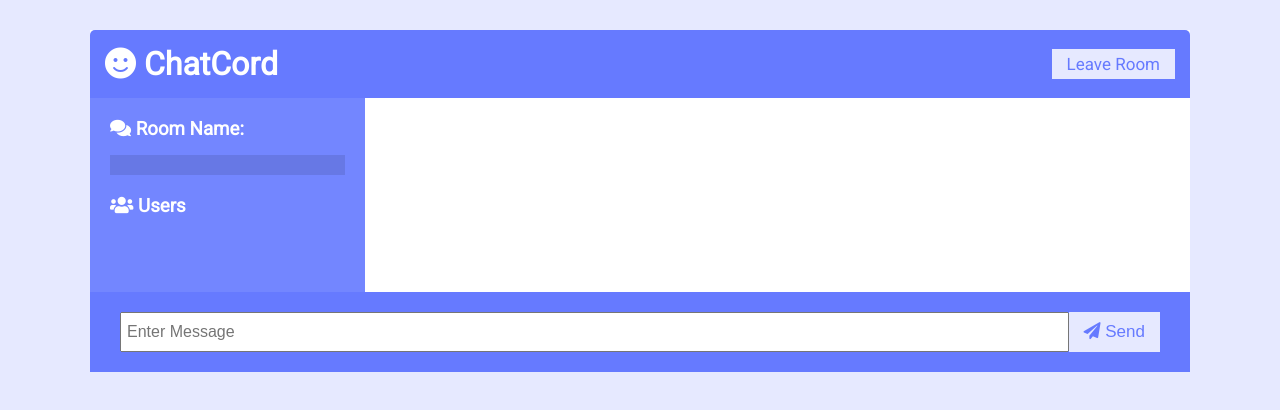
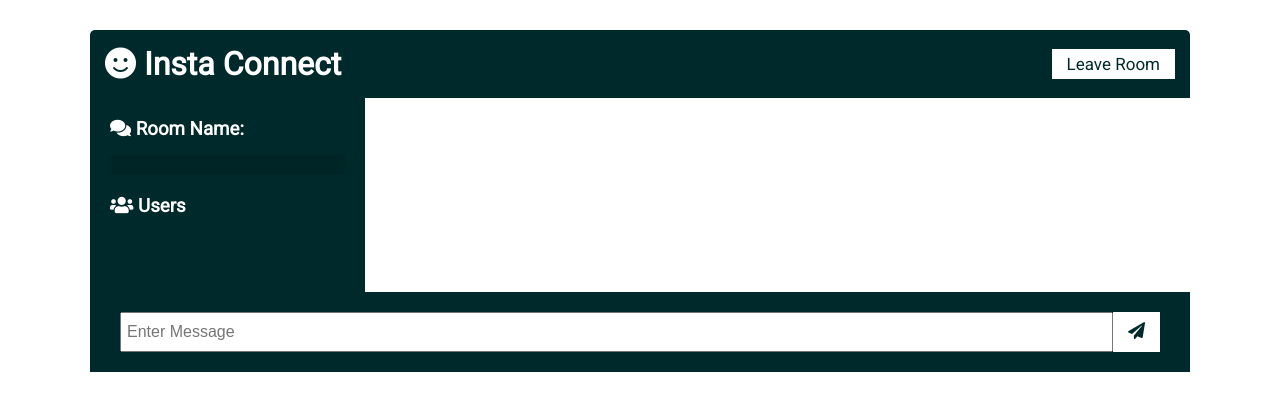
Before and after one commit to Utkarsh-077/node.js_InstaConnect, a website: page public/chat.html in a window 1280 px wide. Drawn offline with nearby package versions, Linux system fonts and the light colour scheme; no server answers.

Commit message:
recquired changes

```diff
--- a/public/chat.html
+++ b/public/chat.html
@@ -5,12 +5,12 @@
   <meta name="viewport" content="width=device-width, initial-scale=1.0">
   <link rel="stylesheet" href="https://cdnjs.cloudflare.com/ajax/libs/font-awesome/5.12.1/css/all.min.css" integrity="sha256-mmgLkCYLUQbXn0B1SRqzHar6dCnv9oZFPEC1g1cwlkk=" crossorigin="anonymous" />
   <link rel="stylesheet" href="css/style.css">
-  <title>ChatCord App</title>
+  <title>InstaConnect App</title>
 </head>
 <body>
   <div class="chat-container">
     <header class="chat-header">
-      <h1><i class="fas fa-smile"></i> ChatCord</h1>
+      <h1><i class="fas fa-smile"></i> Insta Connect </h1>
       <a href="index.html" class="btn">Leave Room</a>
     </header>
     <main class="chat-main">
@@ -31,7 +31,7 @@
           required
           autocomplete="off"
         />
-        <button class="btn"><i class="fas fa-paper-plane"></i> Send</button>
+        <button class="btn"><i class="fas fa-paper-plane"></i></button>
       </form>
     </div>
   </div>
--- a/public/css/style.css
+++ b/public/css/style.css
@@ -1,9 +1,9 @@
 @import url('https://fonts.googleapis.com/css?family=Roboto&display=swap');
 
 :root {
-	--dark-color-a: #667aff;
-	--dark-color-b: #7386ff;
-	--light-color: #e6e9ff;
+	--dark-color-a: #00292b;
+	--dark-color-b: #00292b;
+	--light-color: #ffffff;
 	--success-color: #5cb85c;
 	--error-color: #d9534f;
 }
@@ -36,6 +36,7 @@ a {
 	color: var(--dark-color-a);
 	border: 0;
 	font-size: 17px;
+
 }
 
 /* Chat Page */
@@ -94,7 +95,7 @@ a {
 .chat-messages .message {
 	padding: 10px;
 	margin-bottom: 15px;
-	background-color: var(--light-color);
+	background-color: #93f9b7;
 	border-radius: 5px;
 }
 
@@ -131,6 +132,7 @@ a {
 	max-width: 500px;
 	margin: 80px auto;
 	color: #fff;
+	border-radius: 40px;
 }
 
 .join-header {
```
Also changed, not shown: public/index.html (+2 -2 lines).
